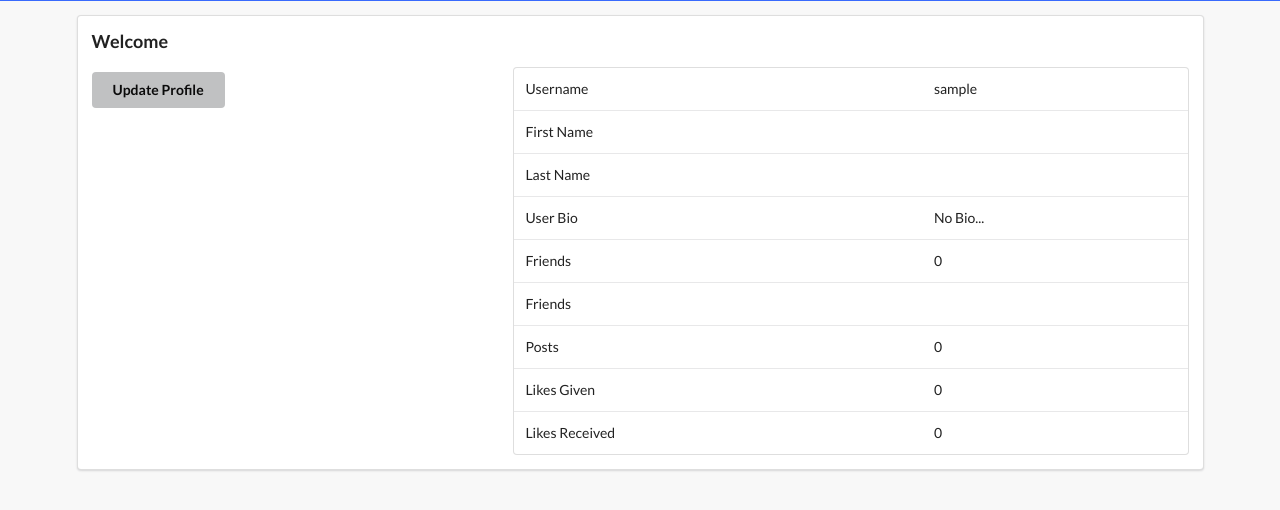
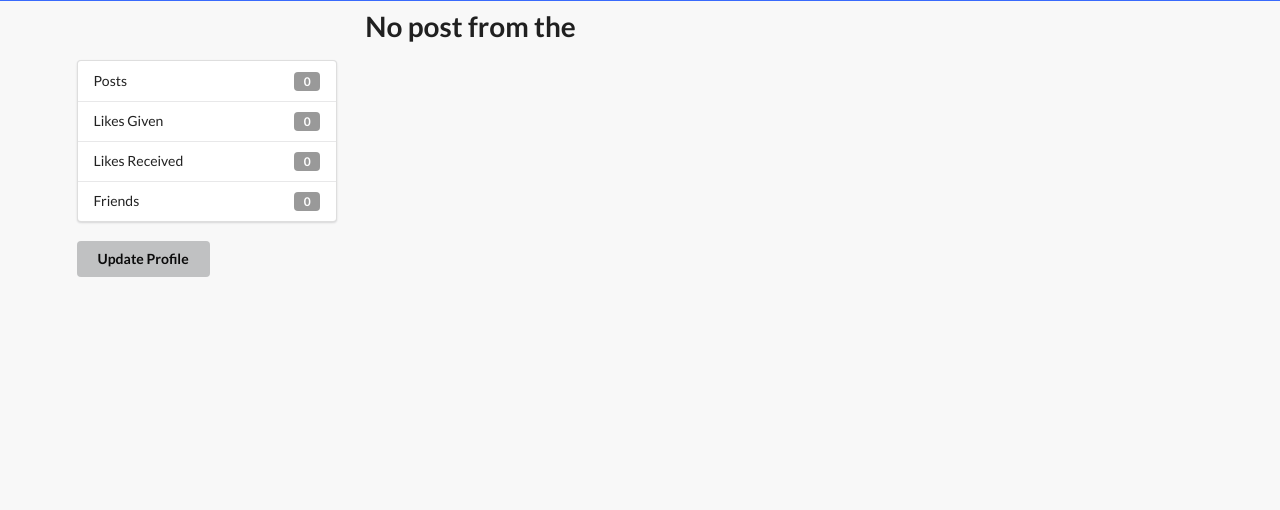
Before and after one commit to nofursad/pp4-merosathi, a Django app: page /userprofile/profilepage/ in a window 1280 px wide. Shown: the part 83-593 px from the top of the page. Run offline with Django 4.2, Linux system fonts and the light colour scheme; the visitor is signed in with stand-in values (Sample User, id 1); data comes from the database, SQL or seed files in the repository; data that the repository does not hold is empty.

Commit message:
Change the layout of user profile page

```diff
--- a/userprofile/templates/userprofile/profilepage.html
+++ b/userprofile/templates/userprofile/profilepage.html
@@ -1,7 +1,7 @@
 {% extends 'base.html' %}
 
 {% block title %}
-{{ Profile }} Profile Page
+{{user.first_name}}'s Profile
 {% endblock title %}
 
 {% block content %}
@@ -33,68 +33,71 @@
     </div>
 </div>
 
-
-<div class="ui segment">
 {% if confirm %}
     <div class="ui blue message">Thank you for updating your profile information.</div>
 {% endif %}
-    <h3>Welcome {{ user.first_name }}</h3>
+    <!-- <h3>Welcome {{ user.first_name }}</h3> -->
 <div class="ui grid">
     <div class="row">
-            <div class="six wide column">
-                <img class="ui medium rounded image" src="{{ user.avatar.url}}"></img>
+        <div class="four wide column">
+            <img src="{{user.avatar.url}}" alt="" class="ui medium rounded image">
+            <h1>{{user.first_name}} {{ user.last_name}}</h1>
+            <div class="ui vertical fluid menu">
+                <div class="item">
+                    Posts
+                    <div class="ui label">{{ user.total_posts }}</div>
+                </div>
+                <div class="item">
+                    Likes Given
+                    <div class="ui label">{{ user.total_likes_given }}</div>
+                </div>
+                <div class="item">
+                    Likes Received
+                    <div class="ui label">{{ user.total_likes_received }}</div>
+                </div>
+                <div class="item">
+                    Friends
+                    <div class="ui label">{{ user.total_friends }}</div>
+                </div>
+            </div>
             <button class="ui active button mt-5" id="update-profile">Update Profile</button>
+            <!-- {% if object.user not in req_receiver and object.user not in req_sender %}
+            <form action="{% url 'userprofile:send_request' %}" method="POST">
+                {% csrf_token %}
+                <input type="hidden" name="profile_pk" value="{{ object.pk }}">
+                <button type="submit" class="ui positive basic button w-100"><i
+                        class="plus square icon"></i>Add as Friend</button>
+            </form>
+            {% endif %}
+
+            {% if object.user in req_receiver and request.user not in object.friends.all %}
+            <button class="ui disabled button w-100"><i class="user icon"></i>Friend
+                Request sent</button>
+            {% endif %}
+
+            {% if request.user in object.friends.all %}
+            <form action="{% url 'userprofile:unfriend' %}" method="POST">
+                {% csrf_token %}
+                <input type="hidden" name="profile_pk" value="{{ object.pk }}">
+                <button type="submit" class="ui negative basic button w-100"><i
+                        class="minus square icon"></i>Remove as Friend</button>
+            </form>
+            {% endif %} -->
         </div>
-            <div class="ten wide column">
-                <table class="ui table">
-                    <tbody>
-                        <tr>
-                            <td>Username</td>
-                            <td>{{ user.user }}</td>
-                        </tr>
-                        <tr>
-                            <td>First Name</td>
-                            <td>{{ user.first_name }}</td>
-                        </tr>
-                        <tr>
-                            <td>Last Name</td>
-                            <td>{{ user.last_name }}</td>
-                        </tr>
-                        <tr>
-                            <td>User Bio</td>
-                            <td>{{ user.bio }}</td>
-                        </tr>
-                        <tr>
-                            <td>Friends</td>
-                            <td>{{ user.total_friends }}</td>
-                        </tr>
-                        <tr>
-                            <td>Friends</td>
-                            <td>
-                                <ul>
-                                    {% for friend in user.friends_list %}
-                                        <li>{{ friend }}</li>
+        <div class="twelve wide column">
+            {% if len_posts %}
+            {% for post in posts %}
+            <div class="segment ui fluid">
+                {% if post.image.url %}
+                <img alt class="image w-100" src="{{ post.image.url }}">
+                {% endif %}
+                {{ post.content }}
+            </div>
             {% endfor %}
-                                </ul>
-                            </td>
-                        </tr>
-                        <tr>
-                            <td>Posts</td>
-                            <td>{{ user.total_posts }}</td>
-                        </tr>
-                        <tr>
-                            <td>Likes Given</td>
-                            <td>{{ user.total_likes_given }}</td>
-                        </tr>
-                        <tr>
-                            <td>Likes Received</td>
-                            <td>{{ user.total_likes_received }}</td>
-                        </tr>
-                    </tbody>
-                </table>
+            {% else %}
+            <h1>No post from the {{user.first_name}}</h1>
+            {% endif %}
         </div>
     </div>
 </div>
-</div>
-
-{% endblock content %}
+{% endblock content%}
--- a/userprofile/templates/userprofile/userdetail.html
+++ b/userprofile/templates/userprofile/userdetail.html
@@ -55,6 +55,9 @@
             {% if len_posts %}
             {% for post in posts %}
             <div class="segment ui fluid">
+                {% if post.image.url %}
+                <img alt class="image w-100" src="{{ post.image.url }}">
+                {% endif %}
                 {{ post.content }}
             </div>
             {% endfor %}
--- a/userprofile/views.py
+++ b/userprofile/views.py
@@ -14,6 +14,8 @@
     user = Profile.objects.get(user=request.user)
     form = ProfileModelForm(request.POST or None, request.FILES or None, instance=user)
     confirm = False
+    # posts = user.get_object().get_all_post()
+    # len_posts = True if len(user.get_object().get_all_post()) > 0 else False
 
     if request.method == 'POST':
         if form.is_valid():
@@ -24,6 +26,8 @@
         'user': user,
         'form': form,
         'confirm': confirm,
+        # 'len_posts': len_posts,
+        # 'posts': posts
     }
 
     return render(request, 'userprofile/profilepage.html', context)
```
Also changed, not shown: userprofile/templates/userprofile/profilepage_.html (added, +100 -0 lines). Lines whose indentation alone changed are shown as unchanged.
